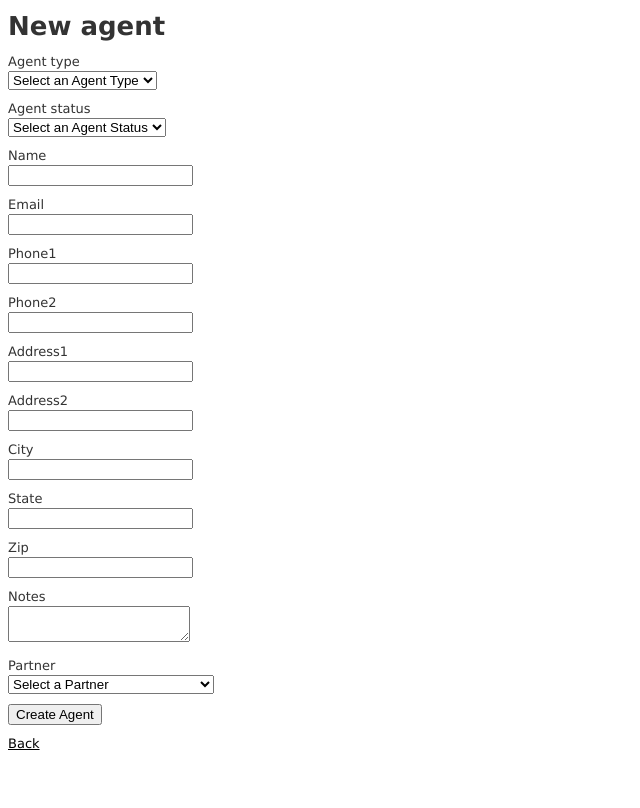
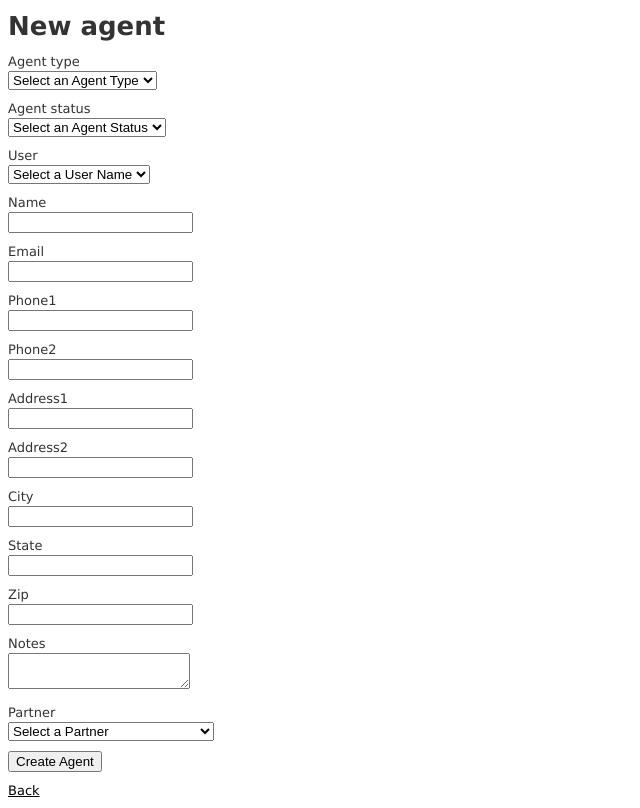
Before and after one commit to richeyrobert/lead_tracker, a Rails app: page /agents/new in a window 1280 px wide. Shown: the whole page, without its empty margins (0-640 px from the left). Before the commit the page ends 750 px from the top, so only its background shows below. Run offline with Rails 7, Linux system fonts and the light colour scheme; a user stored in the database is signed in; data comes from the database, SQL or seed files in the repository; both versions use the stored data as it was after the commit; style sheets or scripts are compiled from the project's sources; parts of the project's set-up code (start-up, migrations or seed data) failed here and were passed over; some libraries are stand-ins or nearby versions.

Commit message:
nightly work

```diff
--- a/app/controllers/agents_controller.rb
+++ b/app/controllers/agents_controller.rb
@@ -81,4 +81,8 @@ class AgentsController < ApplicationController
       format.json { head :no_content }
     end
   end
+
+  def start
+    @agent = current_user.agent
+  end
 end
--- a/app/controllers/sessions_controller.rb
+++ b/app/controllers/sessions_controller.rb
@@ -6,7 +6,7 @@ class SessionsController < ApplicationController
 			uri = session[:original_uri]
 			session[:original_uri] = nil
 			#redirect_to(uri || {:action => "index"})
-			redirect_to :partners, :notice => "logged in successfully"
+			redirect_to :partners, flash[:notice] => "logged in successfully" #changed from :notice to flash[:notice]
 		else
 			flash.now[:alert] = "invaled login/password combination"
 			render :action => 'new'
@@ -15,6 +15,6 @@ class SessionsController < ApplicationController
 
 	def destroy
 		reset_session
-		redirect_to :login, :notice => "You successfully logged out"
+		redirect_to :login, flash[:notice] => "You successfully logged out" #changed from :notice to flash[:notice]
 	end
 end
--- a/app/models/agent.rb
+++ b/app/models/agent.rb
@@ -2,5 +2,6 @@ class Agent < ActiveRecord::Base
   belongs_to :agent_type
   belongs_to :agent_status
   belongs_to :partner
-  attr_accessible :address1, :address2, :city, :email, :name, :notes, :phone1, :phone2, :state, :zip, :agent_type_id, :agent_status_id, :partner_id
+  has_one :user
+  attr_accessible :address1, :address2, :city, :email, :name, :notes, :phone1, :phone2, :state, :zip, :agent_type_id, :agent_status_id, :partner_id, :user_id
 end
--- a/app/models/user.rb
+++ b/app/models/user.rb
@@ -1,6 +1,7 @@
 require 'digest'
 class User < ActiveRecord::Base
   belongs_to :user_type
+  has_one :agent
   attr_accessor :password
   attr_accessible :email, :password_confirmation, :name, :notes, :password, :user_type_id
 
--- a/app/views/agents/_form.html.erb
+++ b/app/views/agents/_form.html.erb
@@ -20,6 +20,11 @@
     <%= f.label :agent_status %><br />
     <%#= f.text_field :agent_status %>
     <%= f.collection_select(:agent_status_id, AgentStatus.all, :id, :status, :prompt => "Select an Agent Status") %>
+  </div>
+  <div class="field">
+    <%= f.label :user_id %><br />
+    <%#= f.text_field :user_id %>
+    <%= f.collection_select(:user_id, User.all, :id, :name, :prompt => "Select a User Name") %>
   </div>
   <div class="field">
     <%= f.label :name %><br />
--- a/app/views/partners/show.html.erb
+++ b/app/views/partners/show.html.erb
@@ -1,4 +1,10 @@
 <p id="notice"><%= notice %></p>
+<% if flash[:notice] %>
+      <p class="notice"><%= flash[:notice] %></p>
+<% end %>
+<% if flash[:error] %>
+      <p class="error"><%= flash[:error] %></p>
+<% end %>
 
 <p>
   <b>Partner type:</b>
--- a/config/routes.rb
+++ b/config/routes.rb
@@ -20,6 +20,8 @@ LeadTracker::Application.routes.draw do
 
   resources :leads
 
+
+  match 'agents/start' => "agents#start"# , :as => "start"
 
   resources :agents
 
```
Also changed, not shown: app/views/sessions/new.html.erb (+7 -0 lines), db/development.sqlite3, db/schema.rb.
